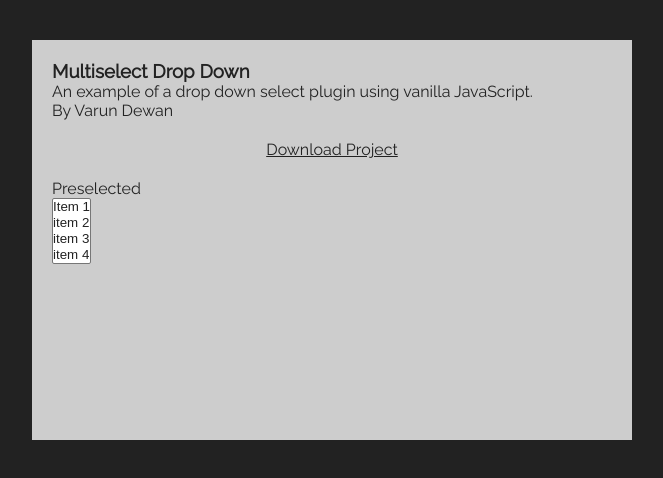
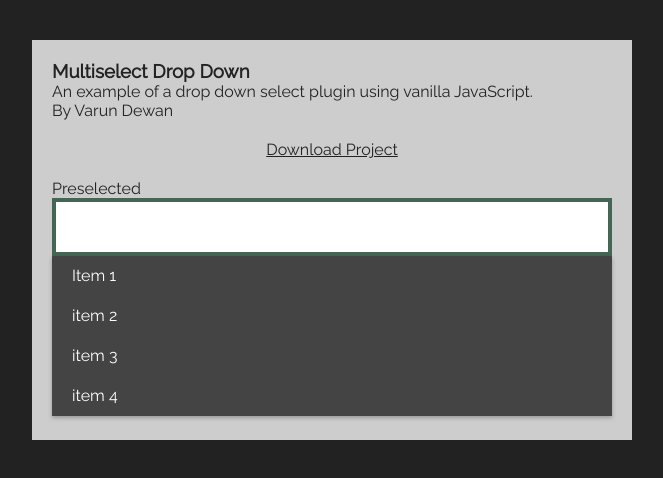
Before and after one commit to Zays-GitLab/multiselect, a plain HTML site: page index.html in a window 1280 px wide. Shown: the whole page, without its empty margins (308-971 px from the left). Drawn offline with Linux system fonts and the light colour scheme; files that its build step writes are made by us from their sources.

Commit message:
Update index.html

```diff
--- a/index.html
+++ b/index.html
@@ -8,9 +8,8 @@
 
 
   <link rel='stylesheet' href='https://fonts.googleapis.com/css?family=Raleway'>
-<link rel='stylesheet' href='https://fonts.googleapis.com/icon?family=Material+Icons'>
-
-<link rel="stylesheet" href="css/style.css">
+  <link rel='stylesheet' href='https://fonts.googleapis.com/icon?family=Material+Icons'>
+  <link rel="stylesheet" href="style.css">
 
 
 </head>
@@ -41,7 +40,7 @@
 
 
 
-<script  src="js/index.js"></script>
+<script  src="index.js"></script>
 
 
 
```
